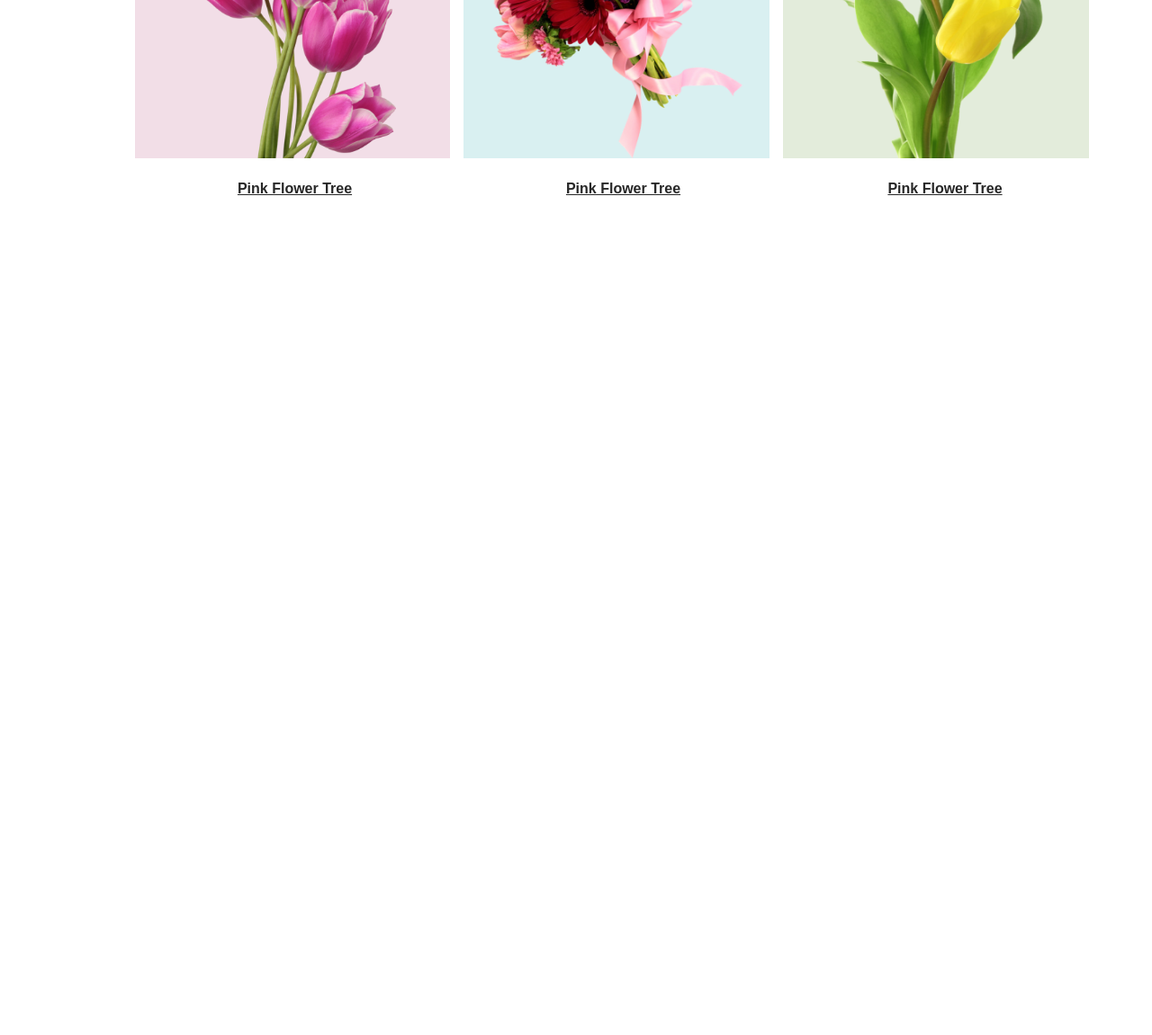
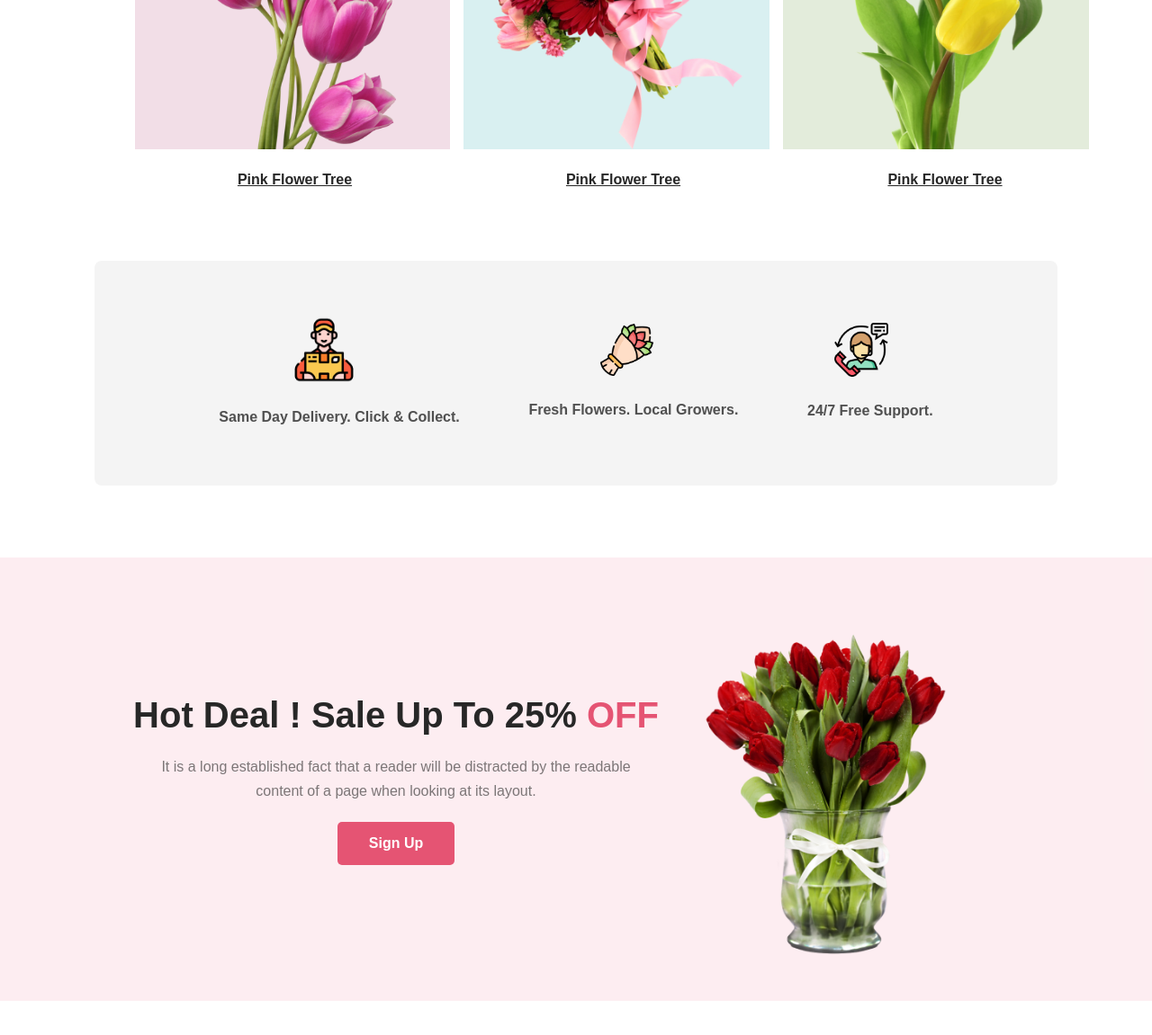
Before and after one commit to Jannatul-Mitu/Flower-Shop, a plain HTML site: page index.html in a window 1280 px wide. Shown: the part 1151-2302 px from the top of the page at 90% size. Before the commit the page ends 1451 px from the top, so only its background shows below. Drawn offline with Linux system fonts and the light colour scheme; a web font is replaced by a local one.

Commit message:
added banner-3

```diff
--- a/css/style.css
+++ b/css/style.css
@@ -122,7 +122,7 @@ header{
     height: 310px;
     border-radius: 300px 300px 0px 0px;
     background: rgba(167, 33, 98, 0.15);
-    padding: 100px 60px 0px;
+    padding: 90px 60px 0px;
     margin-right: 15px;
     margin-left: 150px;
 }
@@ -142,7 +142,7 @@ header{
     height: 320px;
     border-radius: 300px 300px 0px 0px;
     background: rgba(5, 151, 160, 0.15);
-    padding: 90px 5px 0px;
+    padding: 80px 5px 0px;
     margin-right: 15px;
 }
 
@@ -161,7 +161,7 @@ header{
     height: 350px;
     border-radius: 300px 300px 0px 0px;
     background: rgba(71, 125, 17, 0.15);
-    padding: 60px 30px 0px;
+    padding: 50px 30px 0px;
 }
 
 .u3{
@@ -174,3 +174,133 @@ header{
     margin-top: 20px;
 }
 /* feature end */
+
+/* banner-2 start */
+.b2{
+    width: 100%;
+    margin-bottom: 80px;
+}
+
+.container{
+    width: 1070px;
+    height: 250px;
+    display: flex;
+    justify-content: space-around;
+    align-items: center;
+    border-radius: 8px;
+    background: rgba(39, 39, 39, 0.05);
+    margin: auto;
+}
+
+.inner-b2{
+    margin: auto;
+}
+
+.img-1{
+    width: 20%;
+    margin-left: 180px;
+    margin-bottom: 20px;
+}
+
+.img-2{
+    width: 25%;
+    margin-left: 80px;
+    margin-bottom: 20px;
+}
+
+.img-3{
+    width: 25%;
+    margin-left: 30px;
+    margin-bottom: 20px;
+}
+
+.p1{
+    color: rgba(39, 39, 39, 0.80);
+    text-align: center;
+    font-size: 16px;
+    font-weight: 600;
+    line-height: 1.7em;
+    margin-left: 100px;
+}
+
+.p2{
+    color: rgba(39, 39, 39, 0.80);
+    text-align: center;
+    font-size: 16px;
+    font-weight: 600;
+    line-height: 1.7em;
+}
+
+.p3{
+    color: rgba(39, 39, 39, 0.80);
+    text-align: center;
+    font-size: 16px;
+    font-weight: 600;
+    line-height: 1.7em;
+    margin-right: 100px;
+}
+/* banner-2 end */
+
+/* banner-3 start */
+.b3{
+    width: 100%;
+    padding: 40px 0px;
+    margin-top: 20px;
+    margin-bottom: 80px;
+    background: rgba(229, 84, 115, 0.10);
+}
+.inner-b3{
+    width: 100%;
+    display: flex;
+    align-items: center;
+}
+
+.b3-text{
+    width: 60%;
+    padding: 20px 40px;
+    text-align: center;
+    margin-left: 100px;
+}
+
+.b3-text h1{
+    color: #272727;
+    font-size: 40px;
+    font-weight: 800;
+    line-height: 1.2em;
+    text-align: center;
+}
+
+.b3-text h1 span{
+    color: #E55473;
+}
+
+.b3-text p{
+    color: rgba(39, 39, 39, 0.60);
+    font-size: 16px;
+    font-weight: 400;
+    line-height: 1.7em;
+    text-align: center;
+    margin-top: 20px;
+    margin-bottom: 20px;
+}
+
+.btn-primary{
+    padding: 15px 35px;
+    font-size: 16px;
+    font-weight: 700;
+    color: #FFF;
+    border-radius: 5px;
+    background: #E55473;
+    border: none;
+}
+
+.b3-image{
+    width: 40%;
+    margin-top: 40px;
+    margin-right: 100px;
+}
+
+.b3-image img{
+    width: 70%;
+}
+/* banner-3 end */
--- a/index.html
+++ b/index.html
@@ -86,6 +86,45 @@
      </section>
      <!-- feature section end -->
 
+     <!-- banner-2 start -->
+     <section class="b2">
+        <div class="container">
+            <div class="inner-b2">
+                <img src="images/Group 57.png" alt="" class="img-1">
+                <p class="p1">Same Day Delivery. Click & Collect.</p>
+            </div>
+
+            <div class="inner-b2">
+                <img src="images/Group 58.png" alt="" class="img-2">
+                <p class="p2">Fresh Flowers. Local Growers.</p>
+            </div>
+
+            <div class="inner-b2">
+                <img src="images/Group 59.png" alt="" class="img-3">
+                <p class="p3">24/7 Free Support.</p>
+            </div>
+        </div>
+     </section>
+     <!-- banner-2 end -->
+
+     <!-- banner-3 start    -->
+     <section class="b3">
+        <div class="inner-b3">
+
+            <div class="b3-text">
+                <h1>Hot Deal ! Sale Up To 25% <span>OFF</span></h1>
+                <p>It is a long established fact that a reader will be distracted by the readable <br> content of a page when looking at its layout.</p>
+                <button class="btn-primary">Sign Up</button>
+            </div>
+
+            <div class="b3-image">
+                <img src="/images/pngwing 8.png" alt="">
+            </div>
+
+        </div>
+     </section>
+     <!-- banner-3 end    -->
+
     </main>
     <!-- main section end -->
 
```
